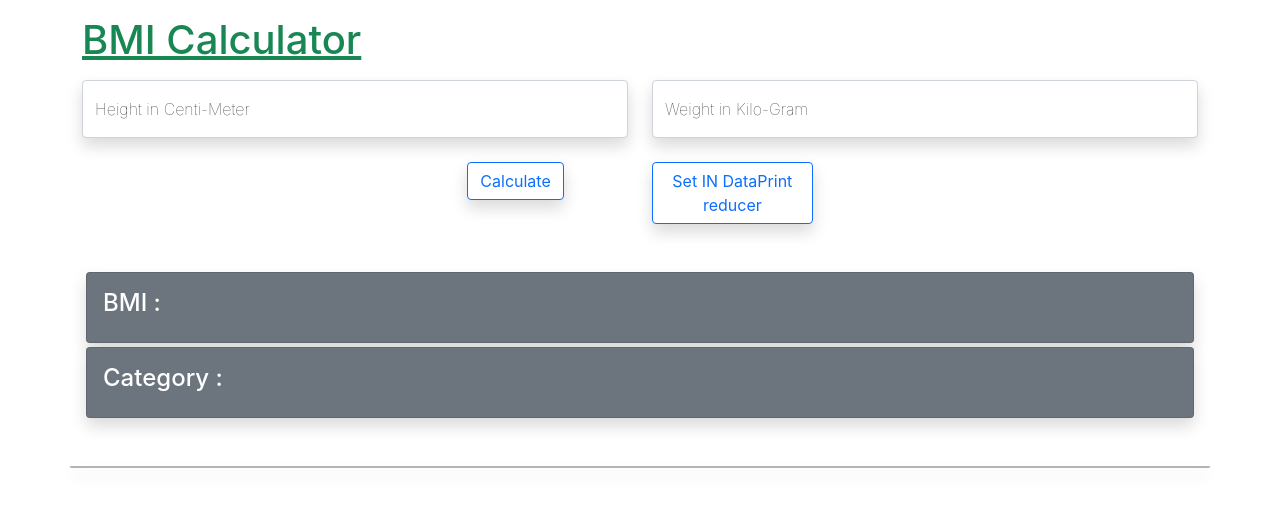
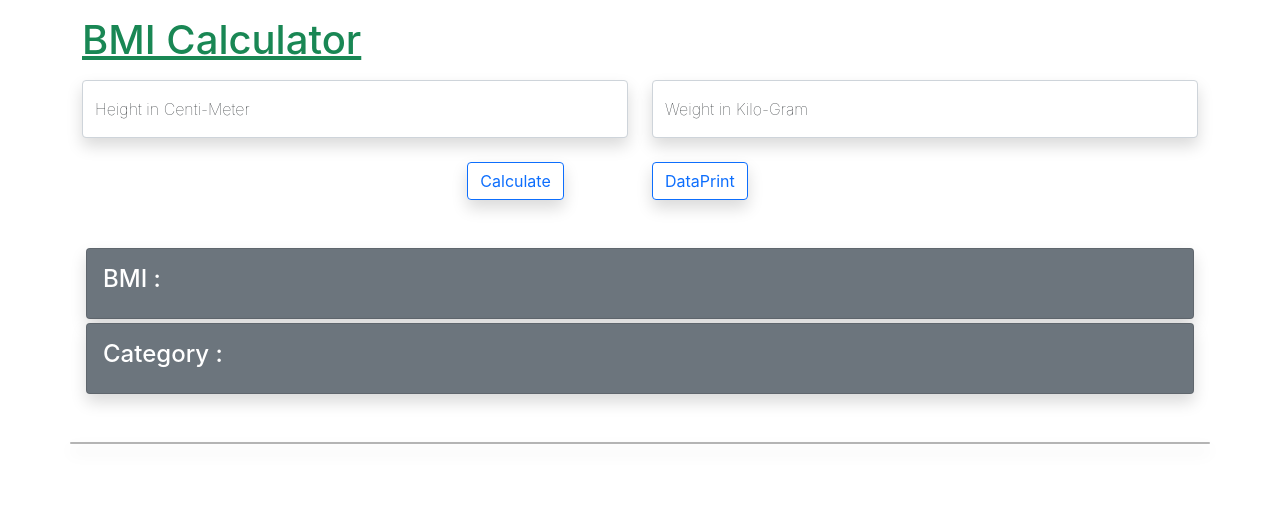
Before and after one commit to ankitdabhi28/BMI-Calculator, a React (Create React App) app: page / in a window 1280 px wide. Shown: the top 506 px of the page. Built offline with nearby package versions, Linux system fonts and the light colour scheme.

Commit message:
initial commit

```diff
--- a/src/Components/InputFilds.jsx
+++ b/src/Components/InputFilds.jsx
@@ -115,7 +115,7 @@ function InputFilds() {
                   type="submit"
                   onClick={ ()=> dispatch(setDataPrint([...DataPrint,AllOverData])) }
                 >
-                Set IN DataPrint reducer
+                DataPrint
                 </button>
               </div>
             </div>
```
